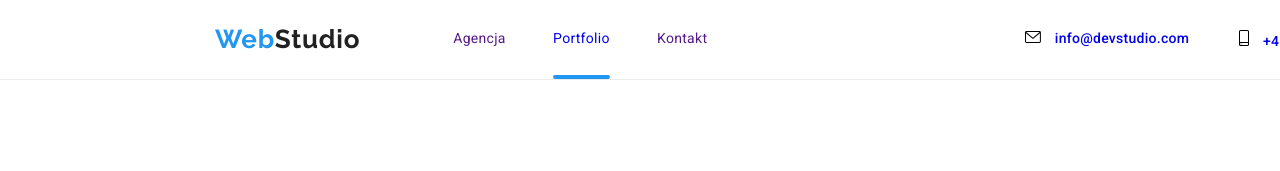
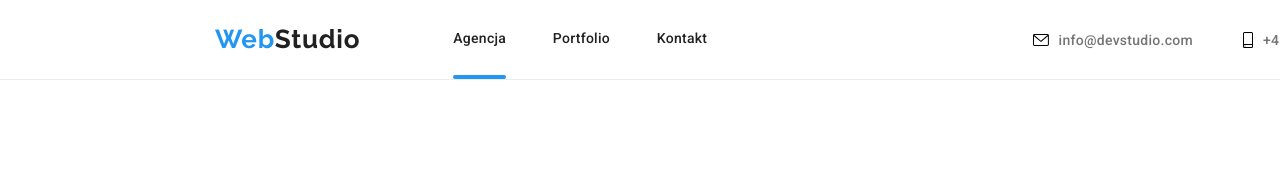
Before and after one commit to JakAntoniak/goit-markup-hw-08, a plain HTML site: page portfolio.html in a window 1280 px wide. Shown: the top 171 px of the page. Drawn offline with Linux system fonts and the light colour scheme.

Commit message:
Update portfolio.html

```diff
--- a/portfolio.html
+++ b/portfolio.html
@@ -22,17 +22,15 @@
             >Web<span class="logo__header-color">Studio</span></a
           >
           <nav class="menu-nav">
-            <a class="menu-nav--hover-color" href="">Agencja</a>
             <div class="menu-nav--active">
-              <a class="menu-nav--hover-color" href="./portfolio.html"
-                >Portfolio</a
-              >
+              <a class="menu-nav__menu-item" href="">Agencja</a>
             </div>
-            <a class="menu-nav--hover-color" href="">Kontakt</a>
+            <a class="menu-nav__menu-item" href="./portfolio.html">Portfolio</a>
+            <a class="menu-nav__menu-item" href="">Kontakt</a>
           </nav>
           <ul class="contacts">
             <li>
-              <a class="contacts--hover-color" href="mailto:info@devstudio.com">
+              <a class="contacts__menu-item" href="mailto:info@devstudio.com">
                 <svg class="contacts__icon-position" width="16" height="12">
                   <use href="./images/icons.svg#icon-email"></use>
                 </svg>
@@ -40,7 +38,7 @@
               >
             </li>
             <li>
-              <a class="contacts--hover-color" href="tel:+48111111111">
+              <a class="contacts__menu-item" href="tel:+48111111111">
                 <svg class="contacts__icon-position" width="10" height="16">
                   <use href="./images/icons.svg#icon-smartphone"></use>
                 </svg>
```
